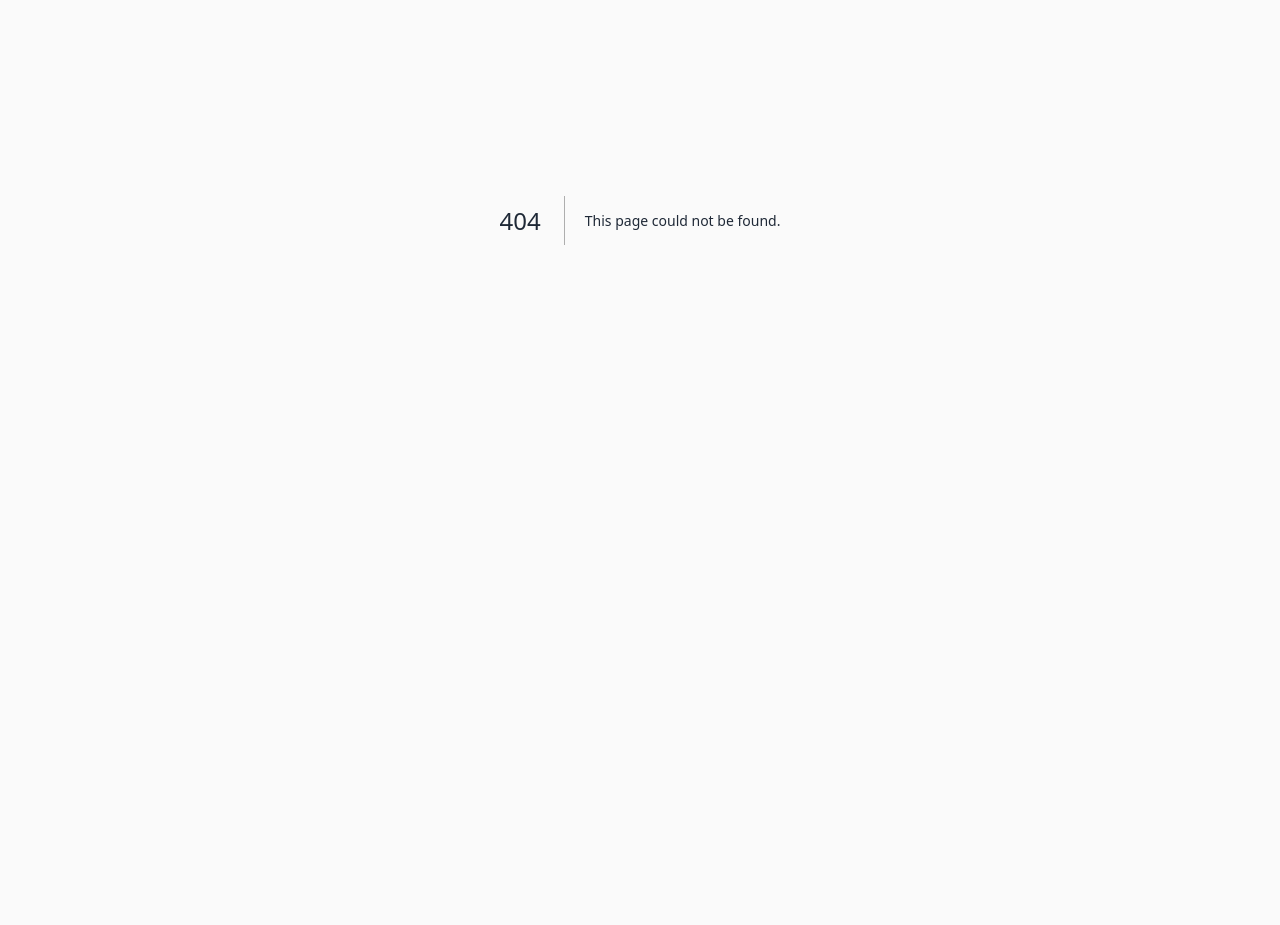
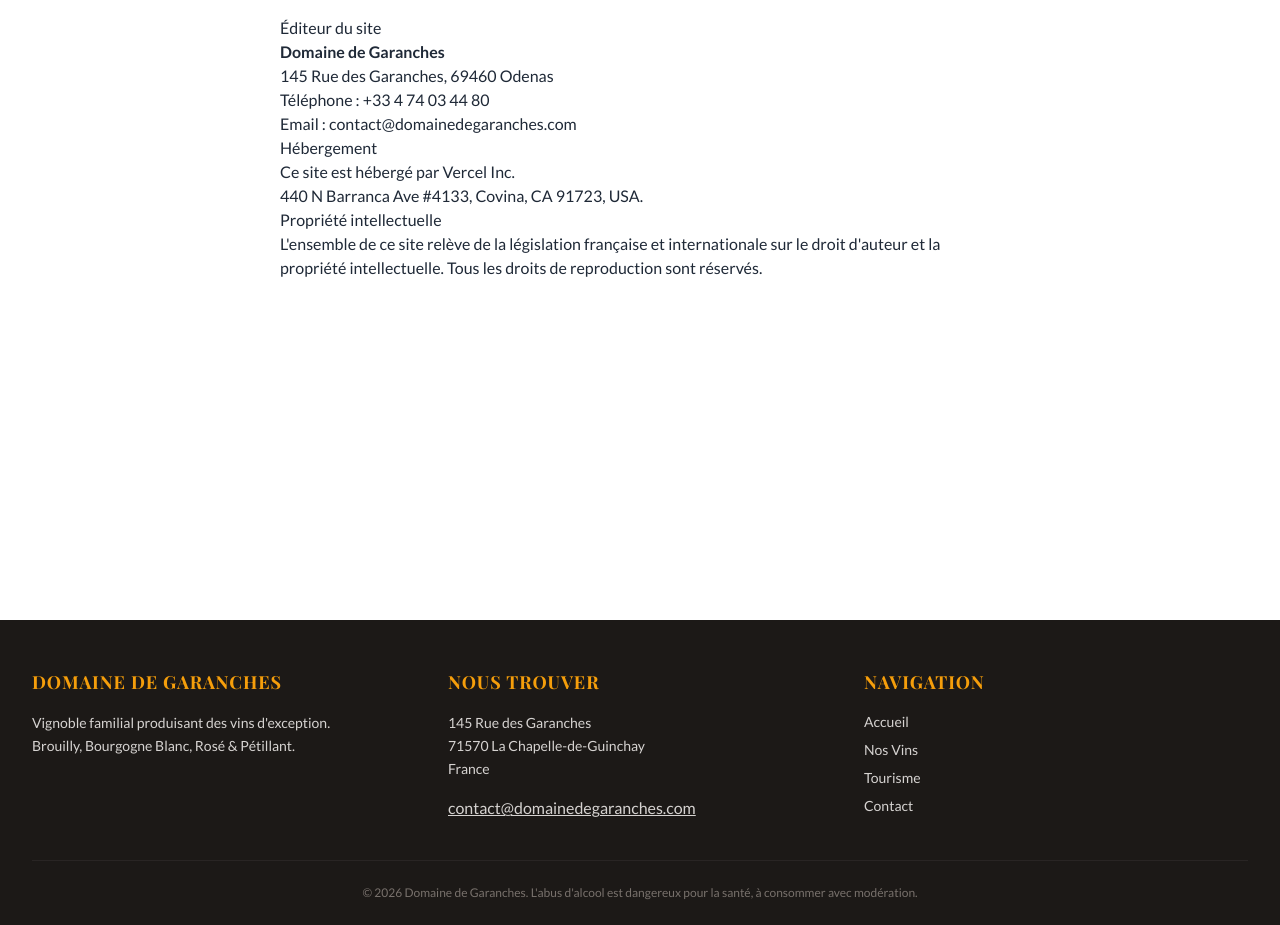
Before and after one commit to xeanoob/GARANCHES, a Next.js app: page /mentions-legales in a window 1280 px wide. Before the commit this address had no page. Shown: the part 180-1105 px from the top of the page. Before the commit the page ends 800 px from the top, so only its background shows below. Built offline with nearby package versions, Linux system fonts and the light colour scheme; a web font is replaced by a local one.

Commit message:
ajout footer

```diff
--- a/src/app/layout.tsx
+++ b/src/app/layout.tsx
@@ -3,10 +3,11 @@
 import "./globals.css";
 import Navbar from "@/components/Navbar";
 import Footer from "@/components/Footer";
+
 // Configuration des polices
 const playfair = Playfair_Display({
   subsets: ["latin"],
-  variable: "--font-playfair", // On crée une variable CSS
+  variable: "--font-playfair",
   display: "swap",
 });
 
@@ -30,7 +31,9 @@
   return (
     <html lang="fr" className={`${playfair.variable} ${lato.variable}`}>
       <body className="font-sans antialiased bg-[#FAFAFA] text-gray-800">
-        <Navbar />     {children}
+        <Navbar />
+        {children}
+        <Footer /> {/* <--- C'est ici que je l'ai ajouté */}
       </body>
     </html>
   );
--- /dev/null
+++ b/src/app/mentions-legales/page.tsx
@@ -0,0 +1,28 @@
+export default function MentionsLegales() {
+    return (
+        <main className="min-h-screen pt-32 pb-20 bg-white">
+            <div className="max-w-3xl mx-auto px-6 prose prose-stone">
+                <h1 className="text-3xl font-serif text-red-900 mb-8">Mentions Légales</h1>
+
+                <h3>Éditeur du site</h3>
+                <p>
+                    <strong>Domaine de Garanches</strong><br />
+                    145 Rue des Garanches, 69460 Odenas<br />
+                    Téléphone : +33 4 74 03 44 80<br />
+                    Email : contact@domainedegaranches.com
+                </p>
+
+                <h3>Hébergement</h3>
+                <p>
+                    Ce site est hébergé par Vercel Inc.<br />
+                    440 N Barranca Ave #4133, Covina, CA 91723, USA.
+                </p>
+
+                <h3>Propriété intellectuelle</h3>
+                <p>
+                    L'ensemble de ce site relève de la législation française et internationale sur le droit d'auteur et la propriété intellectuelle. Tous les droits de reproduction sont réservés.
+                </p>
+            </div>
+        </main>
+    );
+}
--- /dev/null
+++ b/src/app/not-found.tsx
@@ -0,0 +1,16 @@
+import Link from 'next/link'
+
+export default function NotFound() {
+    return (
+        <div className="min-h-screen flex flex-col items-center justify-center bg-stone-50 text-center px-4">
+            <h2 className="font-serif text-6xl text-red-900 mb-4">404</h2>
+            <p className="text-xl text-gray-600 mb-8">Oups ! Cette cuvée semble épuisée (page introuvable).</p>
+            <Link
+                href="/"
+                className="px-8 py-3 bg-stone-900 text-white uppercase tracking-widest text-sm hover:bg-amber-600 transition-colors"
+            >
+                Retourner à l'accueil
+            </Link>
+        </div>
+    )
+}
--- a/src/app/page.tsx
+++ b/src/app/page.tsx
@@ -134,24 +134,6 @@
           </div>
         </div>
       </section>
-
-      {/* --- FOOTER SOMBRE --- */}
-      <footer className="bg-wine-900 text-white/80 py-20 px-6">
-        <div className="max-w-6xl mx-auto flex flex-col md:flex-row justify-between items-center text-center md:text-left gap-10">
-          <div>
-            <h4 className="font-serif text-2xl text-white mb-4">Domaine de Garanches</h4>
-            <p className="font-light text-sm leading-loose">
-              345 chemin de Garanches<br />
-              69460 Odenas — France<br />
-              +33 4 74 03 44 80
-            </p>
-          </div>
-          <div className="flex flex-col gap-4">
-            <Link href="/contact" className="uppercase tracking-widest text-xs font-bold hover:text-gold-500 transition-colors">Nous rendre visite</Link>
-            <Link href="/mentions-legales" className="uppercase tracking-widest text-xs font-bold hover:text-gold-500 transition-colors">Mentions légales</Link>
-          </div>
-        </div>
-      </footer>
     </main>
   );
 }
--- /dev/null
+++ b/src/app/robot.ts
@@ -0,0 +1,12 @@
+import { MetadataRoute } from 'next'
+
+export default function robots(): MetadataRoute.Robots {
+    return {
+        rules: {
+            userAgent: '*',
+            allow: '/',
+        },
+        // Remplace par ton vrai nom de domaine quand tu l'auras
+        sitemap: 'https://www.domainedegaranches.com/sitemap.xml',
+    }
+}
--- /dev/null
+++ b/src/app/visite/page.tsx
@@ -0,0 +1,70 @@
+import type { Metadata } from "next";
+import Link from "next/link";
+import Image from "next/image";
+
+export const metadata: Metadata = {
+    title: "Visite & Accès | Domaine de Garanches",
+    description: "Venez nous rendre visite à Odenas. Dégustation, vente directe et découverte du vignoble.",
+};
+
+export default function VisitePage() {
+    return (
+        <main className="min-h-screen pt-32 pb-20 bg-stone-50">
+            <div className="max-w-7xl mx-auto px-6 grid md:grid-cols-2 gap-16 items-center">
+
+                {/* Colonne Texte */}
+                <div>
+                    <span className="text-amber-500 font-serif italic text-xl">Œnotourisme</span>
+                    <h1 className="text-5xl font-serif text-red-900 mt-4 mb-8">Venir au Domaine</h1>
+
+                    <div className="space-y-8 text-gray-600 font-light leading-relaxed">
+                        <p>
+                            Nous sommes toujours ravis d'accueillir des passionnés de vin.
+                            Le domaine est situé au cœur du Beaujolais, au pied du Mont Brouilly.
+                        </p>
+
+                        <div className="bg-white p-6 shadow-sm border-l-4 border-amber-500">
+                            <h3 className="font-bold text-red-900 uppercase tracking-widest text-sm mb-2">Accès</h3>
+                            <p className="text-sm">
+                                <strong>Depuis Lyon ou Paris (A6) :</strong><br />
+                                Sortez à Belleville/Saône (Sortie 30).<br />
+                                Prenez la direction <em>Charentay</em>.<br />
+                                En sortant de Charentay, suivez la route d'Odenas.<br />
+                                Le domaine se trouvera sur votre gauche.
+                            </p>
+                        </div>
+
+                        <div>
+                            <h3 className="font-bold text-red-900 uppercase tracking-widest text-sm mb-2">Adresse</h3>
+                            <p>
+                                145 Rue des Garanches<br />
+                                69460 Odenas<br />
+                                France
+                            </p>
+                        </div>
+
+                        <div className="pt-6">
+                            <Link
+                                href="/contact"
+                                className="px-8 py-3 bg-red-900 text-white uppercase font-bold text-xs tracking-widest hover:bg-amber-500 transition-colors"
+                            >
+                                Prendre Rendez-vous
+                            </Link>
+                        </div>
+                    </div>
+                </div>
+
+                {/* Colonne Image / Carte */}
+                <div className="relative h-[500px] w-full bg-gray-200 rounded-sm shadow-xl overflow-hidden">
+                    <Image
+                        src="/images/23_slide002.jpg"
+                        alt="Entrée du domaine"
+                        fill
+                        className="object-cover"
+                    />
+                </div>
+
+            </div>
+        </main>
+    );
+}
--- /dev/null
+++ b/src/components/Footer.tsx
@@ -0,0 +1,55 @@
+import Link from 'next/link';
+
+export default function Footer() {
+    const currentYear = new Date().getFullYear();
+
+    return (
+        <footer className="bg-stone-900 text-white pt-12 pb-6 mt-auto">
+            <div className="max-w-7xl mx-auto px-4 sm:px-6 lg:px-8">
+                <div className="grid grid-cols-1 md:grid-cols-3 gap-8 text-center md:text-left">
+
+                    {/* Colonne 1 : Le Domaine */}
+                    <div>
+                        <h3 className="font-serif text-lg font-bold mb-4 uppercase tracking-wider text-amber-500">Domaine de Garanches</h3>
+                        <p className="text-stone-300 text-sm leading-relaxed">
+                            Vignoble familial produisant des vins d'exception.<br />
+                            Brouilly, Bourgogne Blanc, Rosé & Pétillant.
+                        </p>
+                    </div>
+
+                    {/* Colonne 2 : Contact Rapide */}
+                    <div>
+                        <h3 className="font-serif text-lg font-bold mb-4 uppercase tracking-wider text-amber-500">Nous trouver</h3>
+                        <p className="text-stone-300 text-sm leading-relaxed">
+                            145 Rue des Garanches<br />
+                            71570 La Chapelle-de-Guinchay<br />
+                            France
+                        </p>
+                        <p className="mt-4">
+                            <a href="mailto:contact@domainedegaranches.com" className="text-stone-300 hover:text-white underline">
+                                contact@domainedegaranches.com
+                            </a>
+                        </p>
+                    </div>
+
+                    {/* Colonne 3 : Liens */}
+                    <div>
+                        <h3 className="font-serif text-lg font-bold mb-4 uppercase tracking-wider text-amber-500">Navigation</h3>
+                        <ul className="space-y-2 text-sm text-stone-300">
+                            <li><Link href="/" className="hover:text-white">Accueil</Link></li>
+                            <li><Link href="/nos-vins" className="hover:text-white">Nos Vins</Link></li>
+                            <li><Link href="/visite" className="hover:text-white">Tourisme</Link></li>
+                            <li><Link href="/contact" className="hover:text-white">Contact</Link></li>
+                        </ul>
+                    </div>
+                </div>
+
+                <div className="border-t border-stone-800 mt-10 pt-6 text-center">
+                    <p className="text-stone-500 text-xs">
+                        &copy; {currentYear} Domaine de Garanches. L'abus d'alcool est dangereux pour la santé, à consommer avec modération.
+                    </p>
+                </div>
+            </div>
+        </footer>
+    );
+}
```
Also changed, not shown: 1 other file (tests, documents, lock files or other folders).
